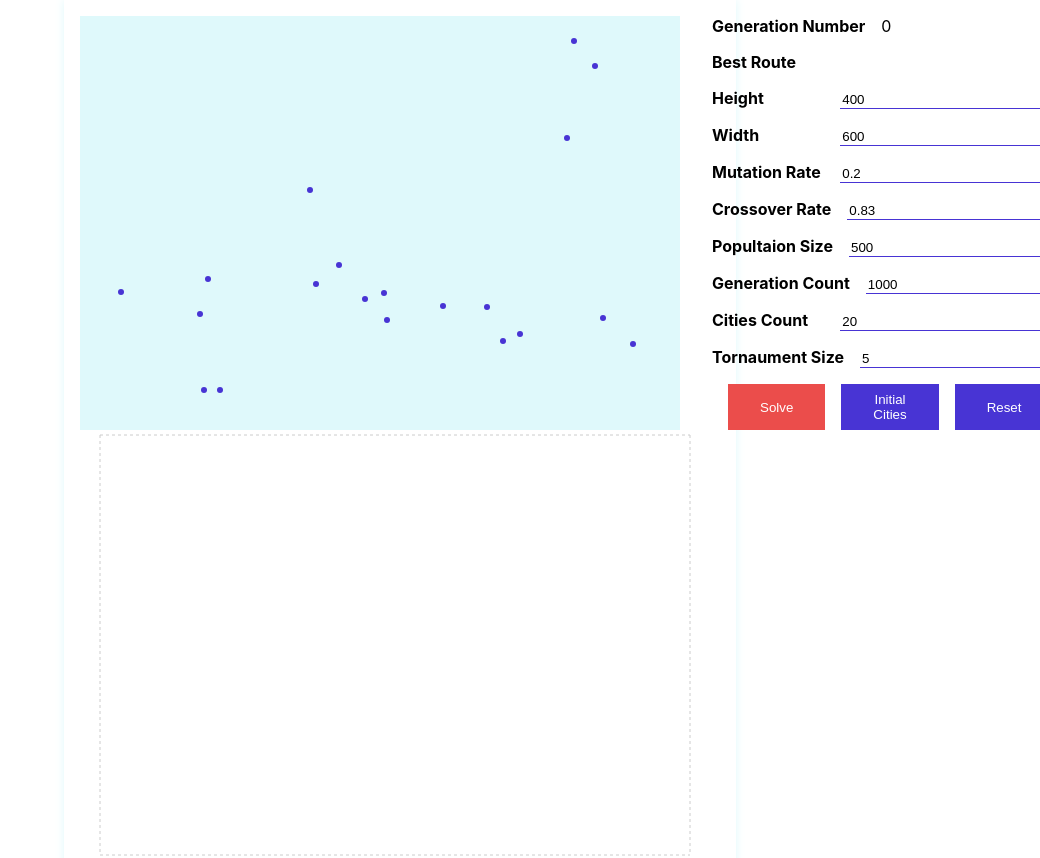
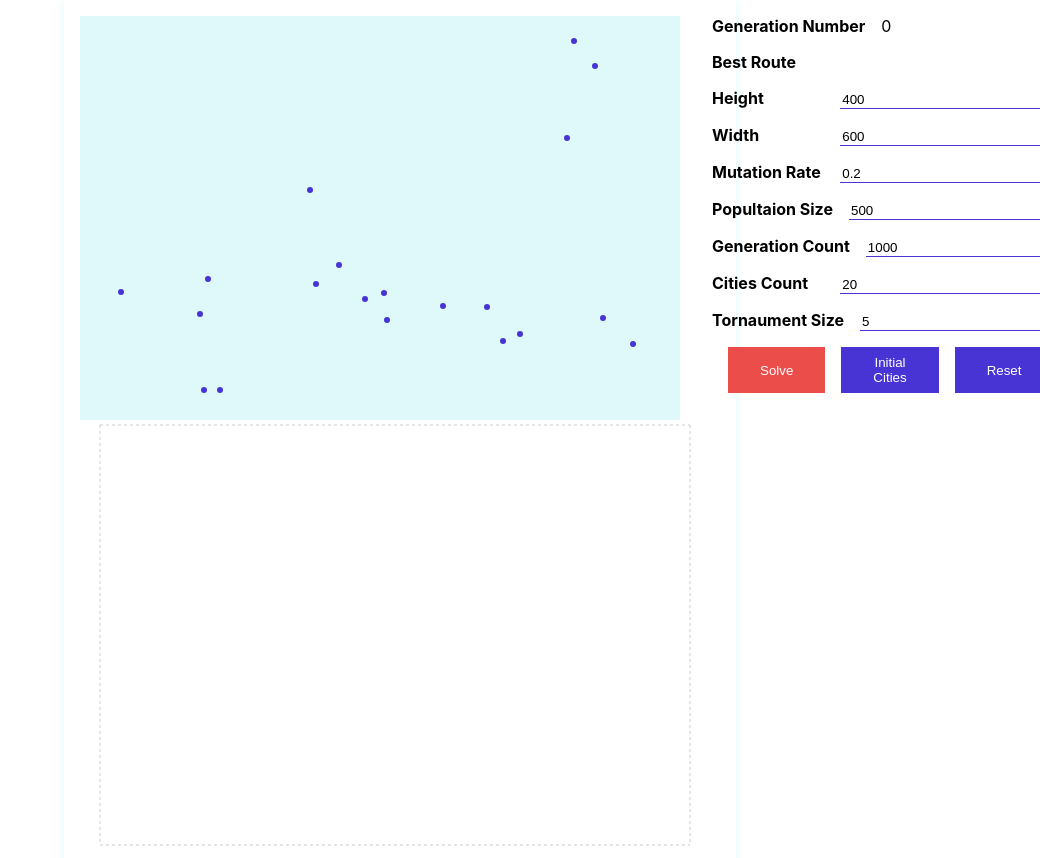
Before and after one commit to javadtavakoli/TSP-GA-React, a React (Create React App) app: page / in a window 1280 px wide. Shown: the top 858 px of the page, without its empty margins (240-1280 px from the left). Built offline with nearby package versions, Linux system fonts and the light colour scheme.

Commit message:
Deleted cross rate

```diff
--- a/src/App.tsx
+++ b/src/App.tsx
@@ -31,7 +31,6 @@ function App() {
   const [routeIds, setRouteIds] = useState<string[]>([]);
   const [currentGeneration, setCurrentGeneration] = useState(0);
   const mutationReteRef = useRef(0.2);
-  const crossOverRateRef = useRef(0.83);
   const citiesCountRef = useRef(20);
   const populationSizeRef = useRef(500);
   const generationsCountRef = useRef(1000);
@@ -81,8 +80,6 @@ function App() {
       childPopulation.routes = [currentPopulation.getFittest()];
       // Crossover
       do {
-        const randCross = Math.random();
-        if (crossOverRateRef.current > randCross) {
         const chromosomeA = TournaumentSelection(
           currentPopulation,
           tornaumentSizeRef.current
@@ -98,7 +95,6 @@ function App() {
         const [childA, childB] = CrossOver(chromosomeA, chromosomeB);
         childPopulation.addRoute(childA);
         childPopulation.addRoute(childB);
-        }
       } while (childPopulation.routes.length < populationSizeRef.current);
 
       // do {
@@ -147,7 +143,7 @@ function App() {
     initialCities();
     setLines([]);
     setRouteIds([]);
-    setLineData([])
+    setLineData([]);
   };
   return (
     <div className="wrapper">
@@ -169,7 +165,6 @@ function App() {
           </svg>
         </div>
         <div className="controls">
-
           <div className="description">
             <div className="label">Generation Number</div>
             <div className="value">
@@ -211,17 +206,7 @@ function App() {
               />
             </div>
           </div>
-          <div className="description">
-            <div className="label">Crossover Rate</div>
-            <div className="value">
-              <input
-                defaultValue={crossOverRateRef.current}
-                onChange={(e) => {
-                  crossOverRateRef.current = Number.parseFloat(e.target.value);
-                }}
-              />
-            </div>
-          </div>
+
           <div className="description">
             <div className="label">Popultaion Size</div>
             <div className="value">
```
Lines whose indentation alone changed are shown as unchanged.
